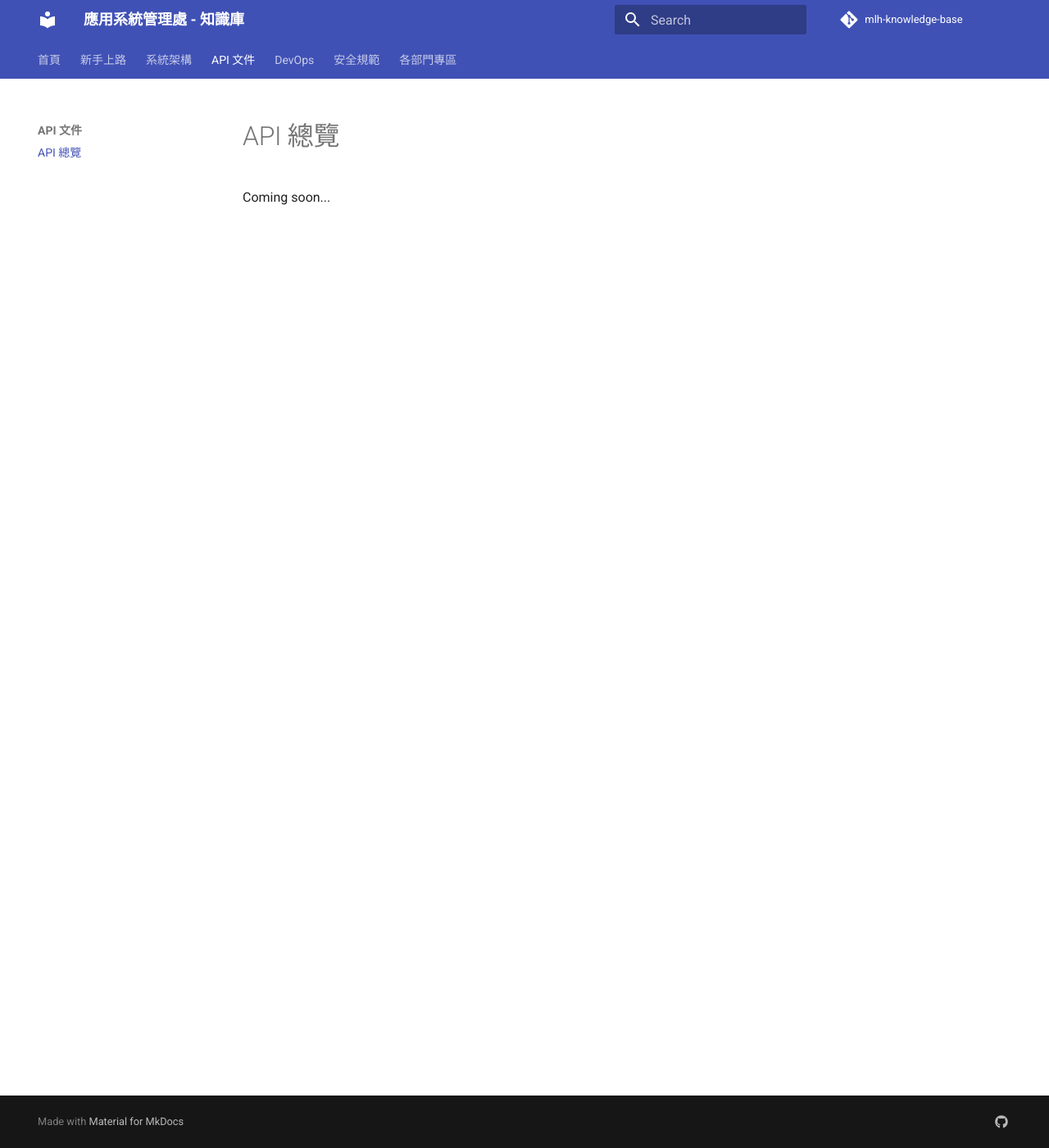
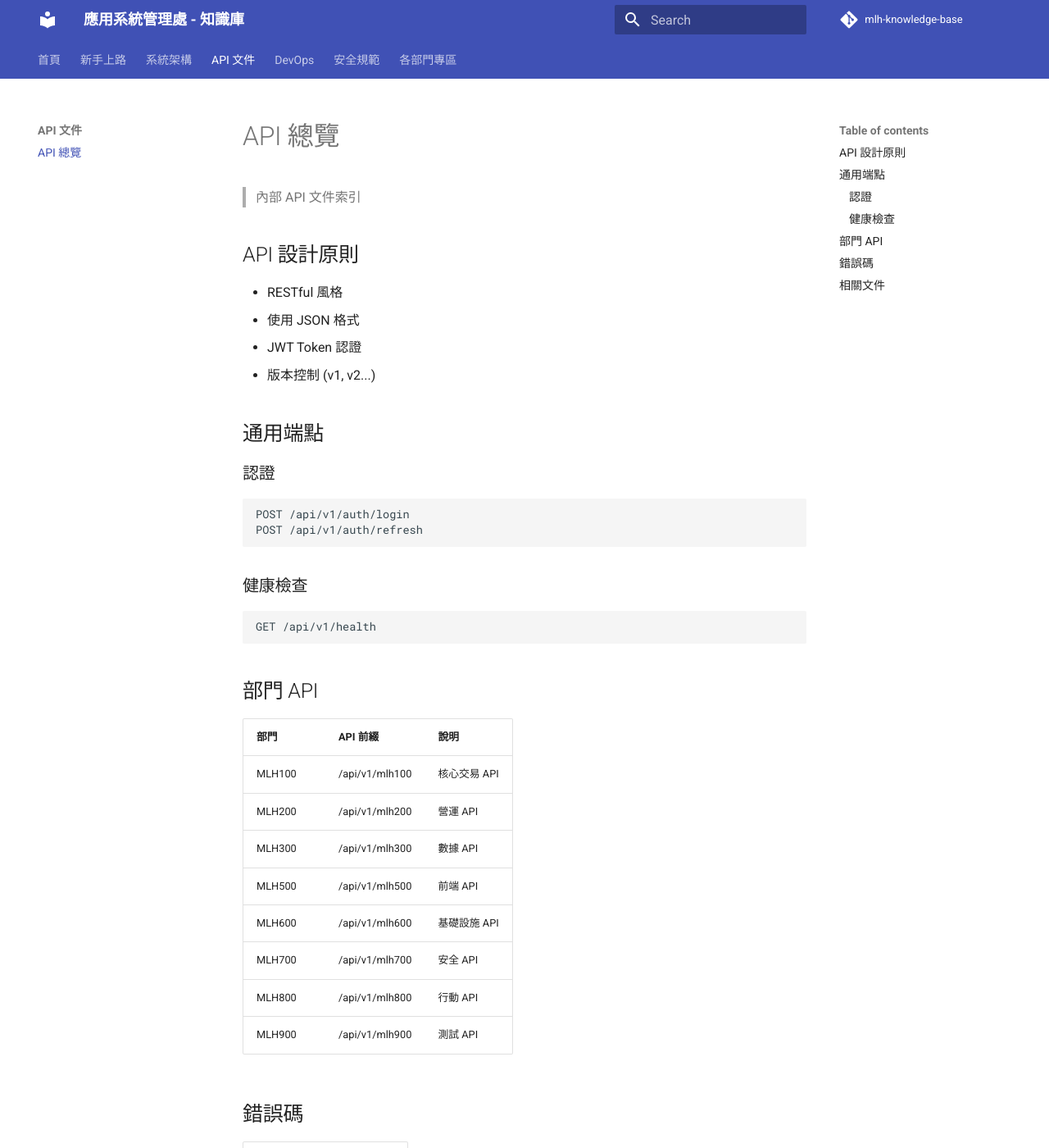
Before and after one commit to Younger98/dept-km, an MkDocs documentation site: the page built from docs/api/overview.md, in a window 1280 px wide and 1400 px high. Shown: the whole window at 82% size. Built offline with MkDocs 1.6.1 and Material for MkDocs 9.7.7, drawn with Linux system fonts in a browser that asks for light colours; comment, search, counter and statistics services are not loaded; some of the changed text lies outside the part shown.

Commit message:
Add: Complete documentation pages

````diff
--- a/docs/api/overview.md
+++ b/docs/api/overview.md
@@ -1,3 +1,51 @@
 # API 總覽
 
-Coming soon...
+> 內部 API 文件索引
+
+## API 設計原則
+
+- RESTful 風格
+- 使用 JSON 格式
+- JWT Token 認證
+- 版本控制 (v1, v2...)
+
+## 通用端點
+
+### 認證
+```
+POST /api/v1/auth/login
+POST /api/v1/auth/refresh
+```
+
+### 健康檢查
+```
+GET /api/v1/health
+```
+
+## 部門 API
+
+| 部門 | API 前綴 | 說明 |
+|------|----------|------|
+| MLH100 | /api/v1/mlh100 | 核心交易 API |
+| MLH200 | /api/v1/mlh200 | 營運 API |
+| MLH300 | /api/v1/mlh300 | 數據 API |
+| MLH500 | /api/v1/mlh500 | 前端 API |
+| MLH600 | /api/v1/mlh600 | 基礎設施 API |
+| MLH700 | /api/v1/mlh700 | 安全 API |
+| MLH800 | /api/v1/mlh800 | 行動 API |
+| MLH900 | /api/v1/mlh900 | 測試 API |
+
+## 錯誤碼
+
+| 狀態碼 | 說明 |
+|--------|------|
+| 200 | 成功 |
+| 400 | 請求錯誤 |
+| 401 | 未授權 |
+| 404 | 資源不存在 |
+| 500 | 伺服器錯誤 |
+
+## 相關文件
+
+- [認證文件](../api/authentication.md)
+- [錯誤處理](../api/errors.md)
````
Also changed, not shown: docs/api/authentication.md (added, +29 -0 lines), docs/api/errors.md (added, +24 -0 lines), docs/architecture/overview.md (+37 -2 lines), docs/devops/deployment.md (+36 -1 lines), docs/devops/monitoring.md (+29 -1 lines), docs/getting-started/quick-start.md (+17 -5 lines), docs/security/overview.md (+31 -2 lines).
